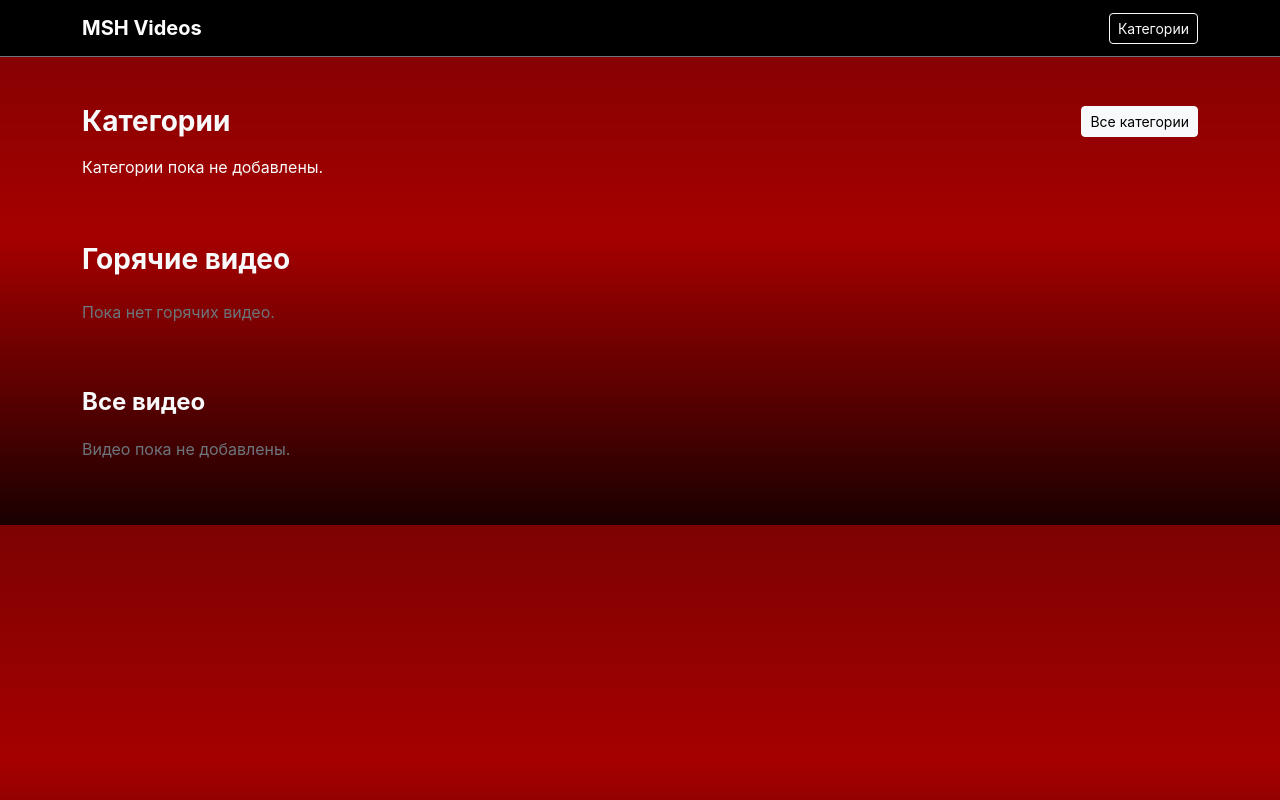
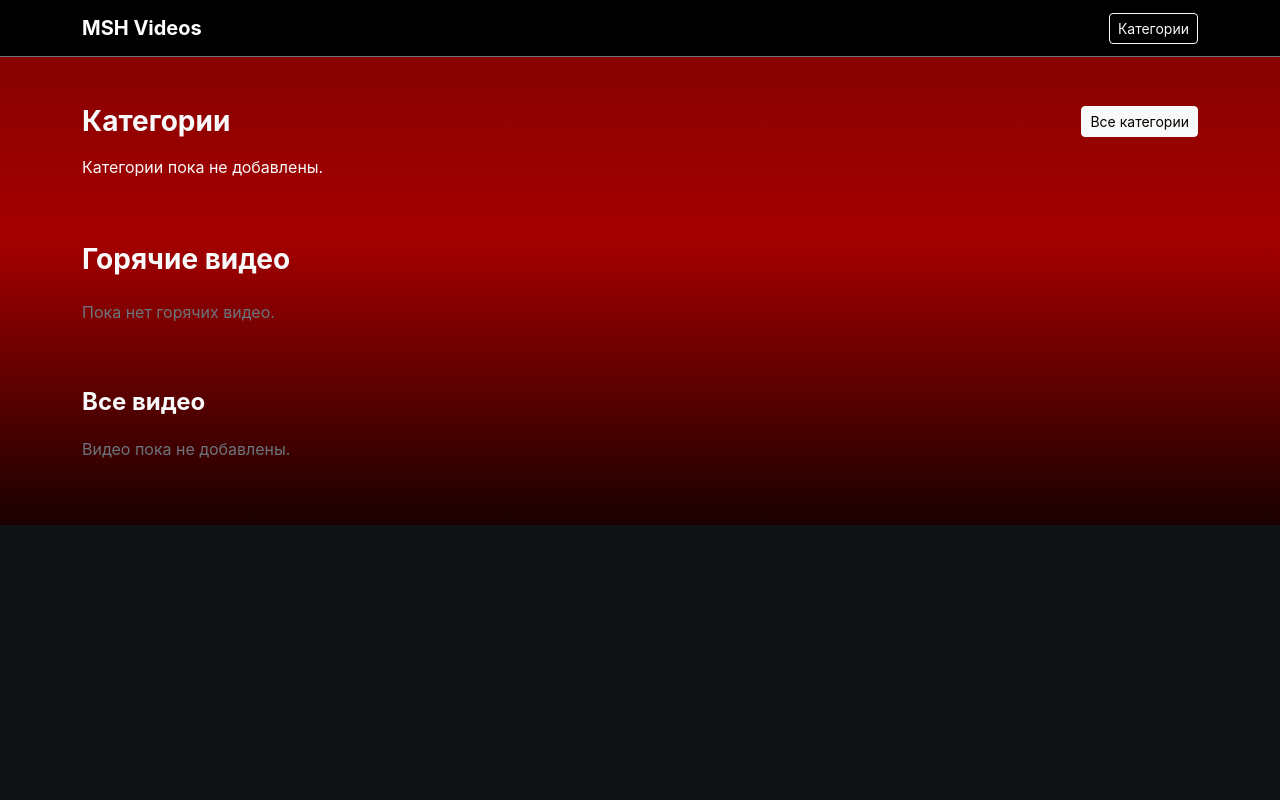
Before and after one commit to Shakhriyor10/msh_videos, a Django app: page / in a window 1280 px wide. Run offline with Django 3.2, Linux system fonts and the light colour scheme; data that the repository does not hold is empty.

Commit message:
Ensure consistent dark background

```diff
--- a/static/css/styles.css
+++ b/static/css/styles.css
@@ -1,6 +1,11 @@
+html,
+body {
+  min-height: 100%;
+  background: #0f1115;
+}
+
 body {
   font-family: "Inter", "Segoe UI", system-ui, sans-serif;
-  background: #0f1115;
   color: #f5f5f5;
 }
 
```
